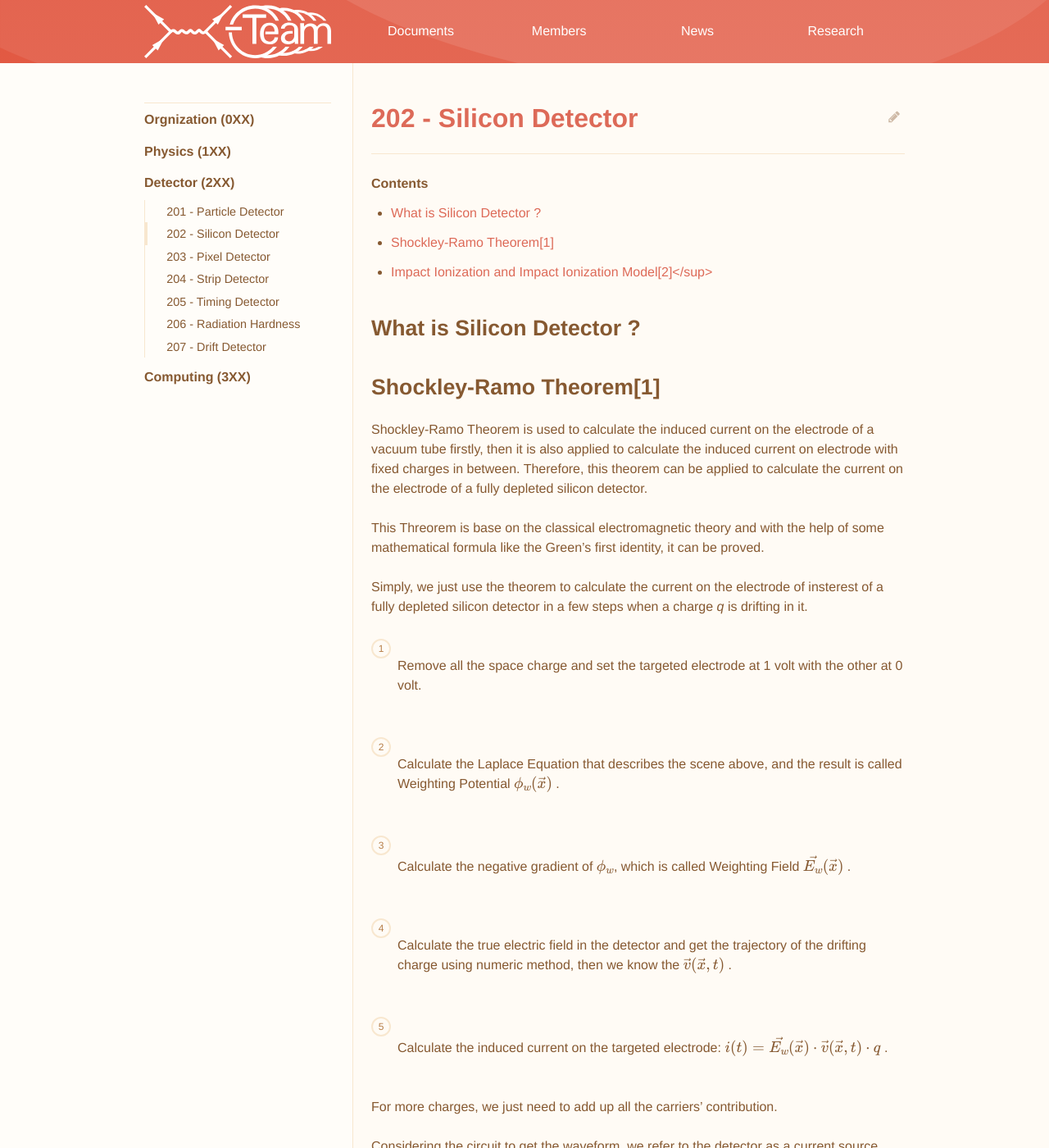
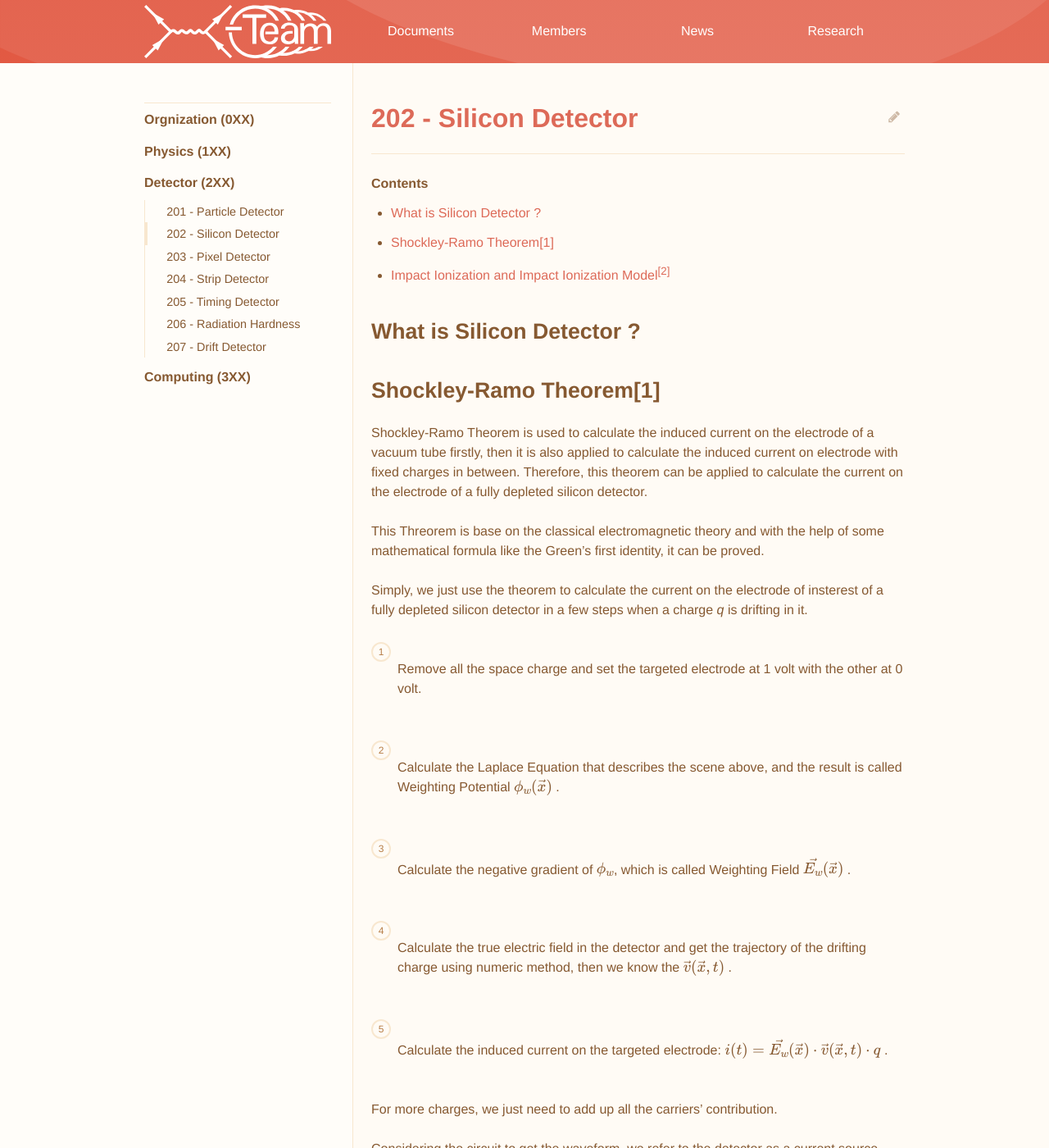
Before and after one commit to dt-np/xteam, a Jekyll site: the page built from _docs/202_silicon.md, in a window 1280 px wide and 1400 px high. Shown: the whole window at 82% size. Built offline with Jekyll 4.4.1, drawn with Linux system fonts in a browser that asks for light colours; formulas are drawn with MathJax 3; some of the changed text lies outside the part shown.

Commit message:
Update 202_silicon.md

```diff
--- a/_docs/202_silicon.md
+++ b/_docs/202_silicon.md
@@ -37,7 +37,7 @@ use_math: true
 [1]He Z . Review of the Shockley–Ramo theorem and its application in semiconductor gamma-ray detectors[J]. Nuclear Instruments & Methods in Physics Research, 2001, 463(1-2):250-267.  <http://cztlab.engin.umich.edu/wp-content/uploads/sites/187/2015/03/ShockleyRamo.pdf>
 
 
-## Impact Ionization and Impact Ionization Model[2]</sup>
+## Impact Ionization and Impact Ionization Model<sup>[2]</sup>
 
   In silicon detector, when the field in wide space charge region(wider than mean free path) is strong enough to reach a threshold, the carriers like electron and holes can generate some electron-hole pairs through Impact Ionization. And the reciprocal of the mean free time is called the ionization coefficient $$\alpha$$. For electrons, that is $$\alpha_n$$ and the $$\alpha_p$$ is for holes, then we have the generation rate:
 
```
